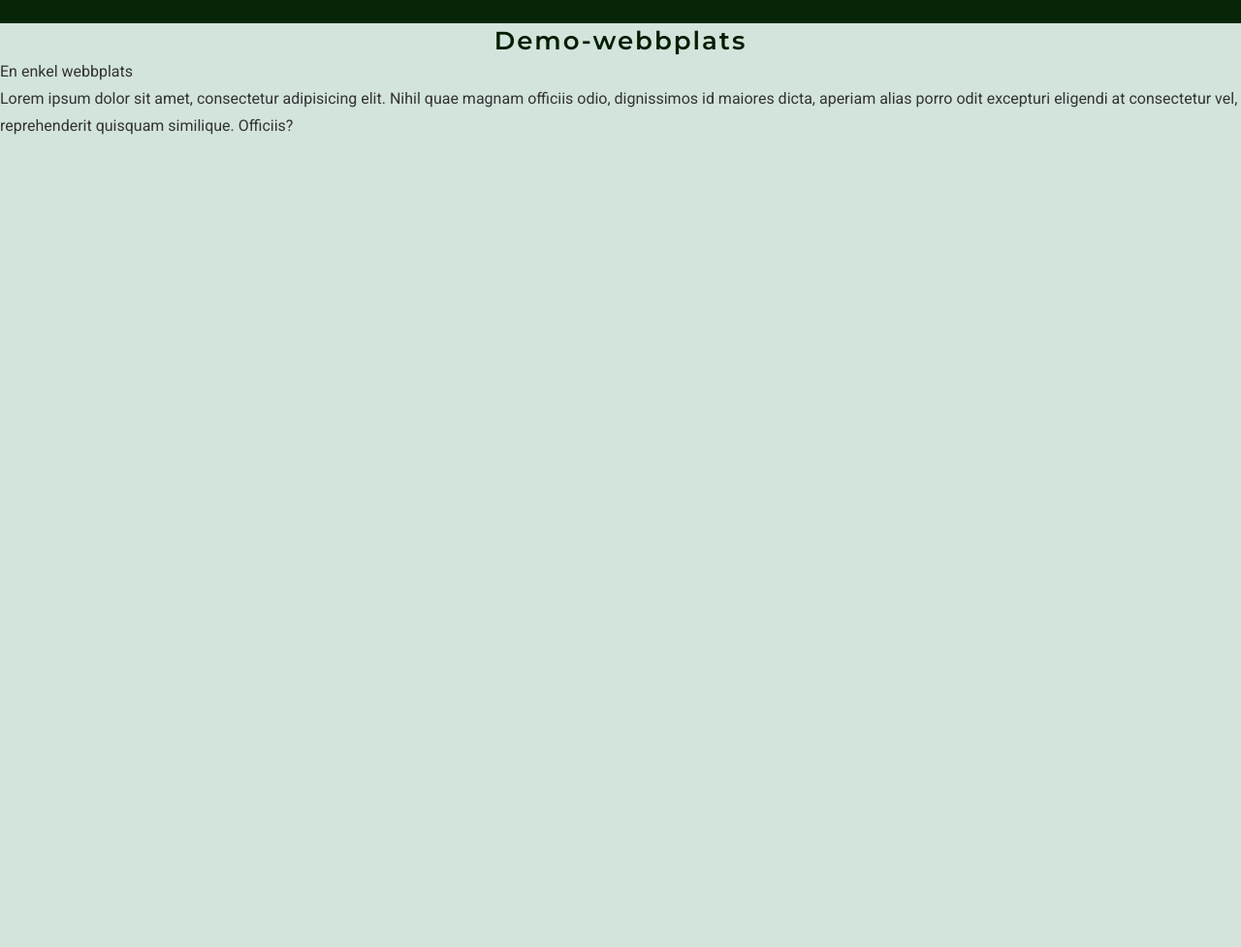
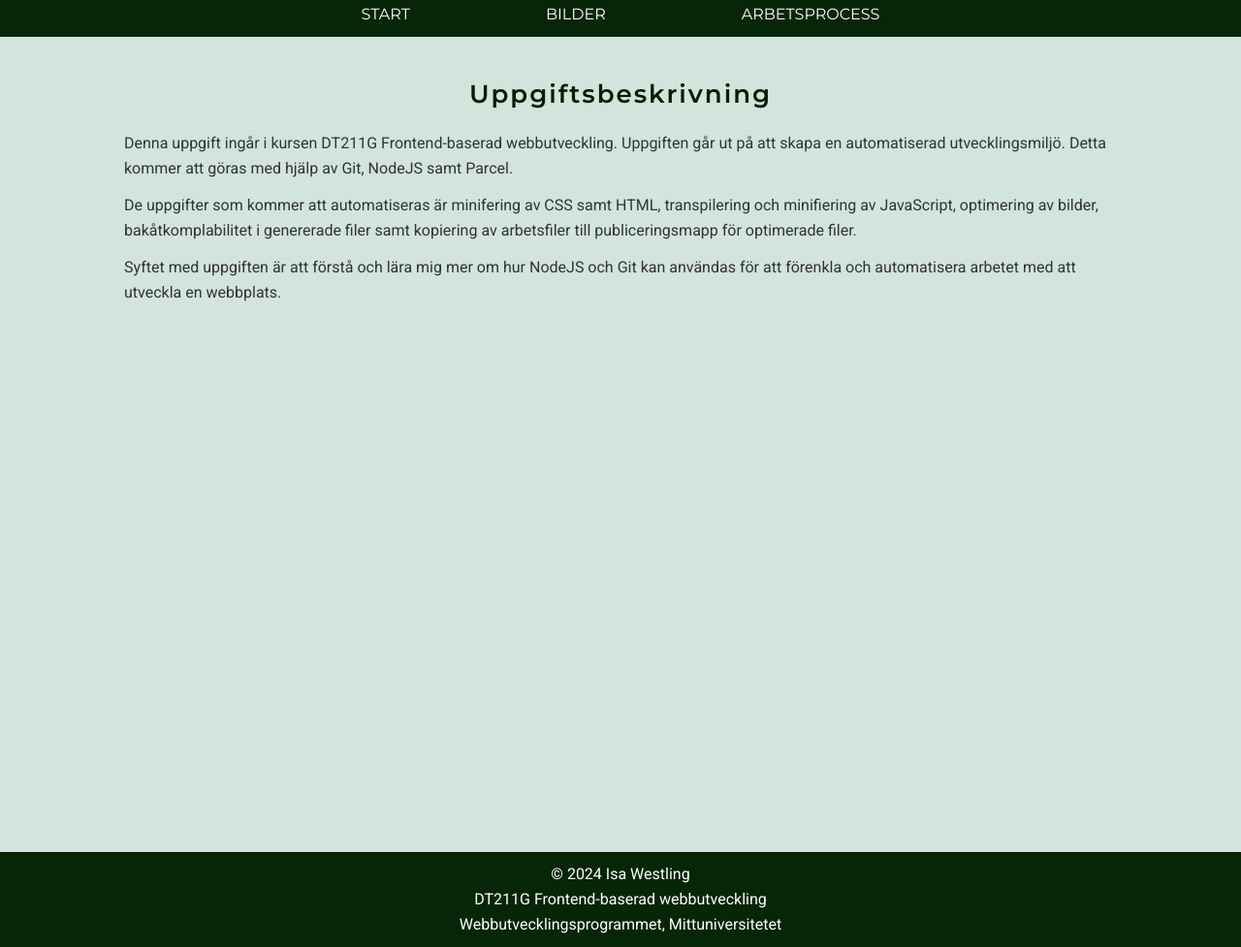
Before and after one commit to iswe2301/DT211G-moment1, a website built with Parcel: page src/index.html in a window 1280 px wide. Shown: the part 76-1053 px from the top of the page at 97% size. Before the commit the page ends 900 px from the top, so only its background shows below. Built offline with nearby package versions, Linux system fonts and the light colour scheme.

Commit message:
Lagt till footer och bilder för bildsidan

```diff
--- a/src/css/main.css
+++ b/src/css/main.css
@@ -14,7 +14,7 @@
 /* Typsnitt, storlek och bakgrundfärg för allt inom bodyn */
 body {
     font-size: 1.6rem;
-    line-height: 2.8rem;
+    line-height: 2.6rem;
     font-family: 'Roboto', Helvetica, Arial, sans-serif;
     font-weight: 400;
     background-color: #d2e4db;
@@ -41,7 +41,7 @@
     font-weight: 600;
     letter-spacing: 0.2rem;
     text-align: center;
-    margin: 4rem 0 0 0;
+    margin: 4rem 0 2rem 0;
     line-height: 3.6rem;
 }
 
@@ -71,7 +71,8 @@
     top: 0;
     left: 0;
     width: 100%;
-    height: 5rem;
+    height: auto;
+    padding: 1rem 0 0 0;
     display: flex;
     justify-content: space-evenly;
     background-color: #add8c2;
@@ -85,10 +86,11 @@
 /* Styling och position för nav */
 nav {
     position: fixed;
-    top: 5rem;
+    top: 6.8rem;
     left: 0;
     width: 100%;
-    height: 5rem;
+    height: auto;
+    padding: 1rem 0;
     display: flex;
     justify-content: center;
     background-color: rgb(7, 37, 7);
@@ -108,9 +110,32 @@
 nav li a {
     color: white;
     text-decoration: none;
+    font-family: "Montserrat", 'Roboto', Helvetica, sans-serif;
+}
+
+nav a:hover {
+text-decoration: underline;
 }
 
 /* Styling för main-container */
 main {
-    margin: 10rem 0 0 0;
+    margin: 155px auto 0 auto;
+    width: 80%;
+    max-width: 1200px;
+    min-height: 100vh;
 }
+
+/* Margin för paragrafer i sektioner */
+section p {
+    margin: 1.2rem 0;
+}
+
+/* Styling och position för footer */
+footer {
+    width: 100%;
+    height: auto;
+    padding: 1rem;
+    background-color: rgb(7, 37, 7);
+    color: white;
+    text-align: center;
+}
--- a/src/index.html
+++ b/src/index.html
@@ -19,23 +19,37 @@
     <header>
         <a href="index.html">
             <img src="images/logo.svg" alt="Logotyp"></a>
-        <h1>Frontend-baserad webbutveckling</h1>
+        <h1>Exempelwebbplats</h1>
         <nav>
             <ul>
-                <li><a href="index.html">Start</a></li>
-                <li><a href="images.html">Bilder</a></li>
-                <li><a href="process.html">Arbetsprocess</a></li>
+                <li><a href="index.html">START</a></li>
+                <li><a href="images.html">BILDER</a></li>
+                <li><a href="process.html">ARBETSPROCESS</a></li>
             </ul>
         </nav>
     </header>
 
     <main>
-        <h2>Demo-webbplats</h2>
-        <p>En enkel webbplats</p>
-        <p><span>Lorem ipsum dolor sit amet, consectetur adipisicing elit. Nihil quae magnam officiis odio, dignissimos
-                id maiores dicta, aperiam alias porro odit excepturi eligendi at consectetur vel, reprehenderit quisquam
-                similique. Officiis?</span></p>
+        <section>
+            <h2>Uppgiftsbeskrivning</h2>
+            <p>Denna uppgift ingår i kursen DT211G Frontend-baserad webbutveckling. Uppgiften går ut på att skapa en
+                automatiserad utvecklingsmiljö. Detta kommer att göras med hjälp av Git, NodeJS samt Parcel.</p>
+            <p>De uppgifter som kommer att automatiseras är minifering av CSS samt HTML, transpilering och minifiering
+                av
+                JavaScript, optimering av bilder, bakåtkomplabilitet i genererade filer samt kopiering av arbetsfiler
+                till
+                publiceringsmapp för optimerade filer.</p>
+            <p>Syftet med uppgiften är att förstå och lära mig mer om hur NodeJS och Git kan användas för att förenkla
+                och
+                automatisera arbetet med att utveckla en webbplats.</p>
+        </section>
     </main>
+
+    <footer>
+        <p>&copy; 2024 Isa Westling</p>
+        <p>DT211G Frontend-baserad webbutveckling</p>
+        <p>Webbutvecklingsprogrammet, Mittuniversitetet</p>
+    </footer>
 </body>
 
 </html>
```
Also changed, not shown: dist/index.html, 7 other files.
